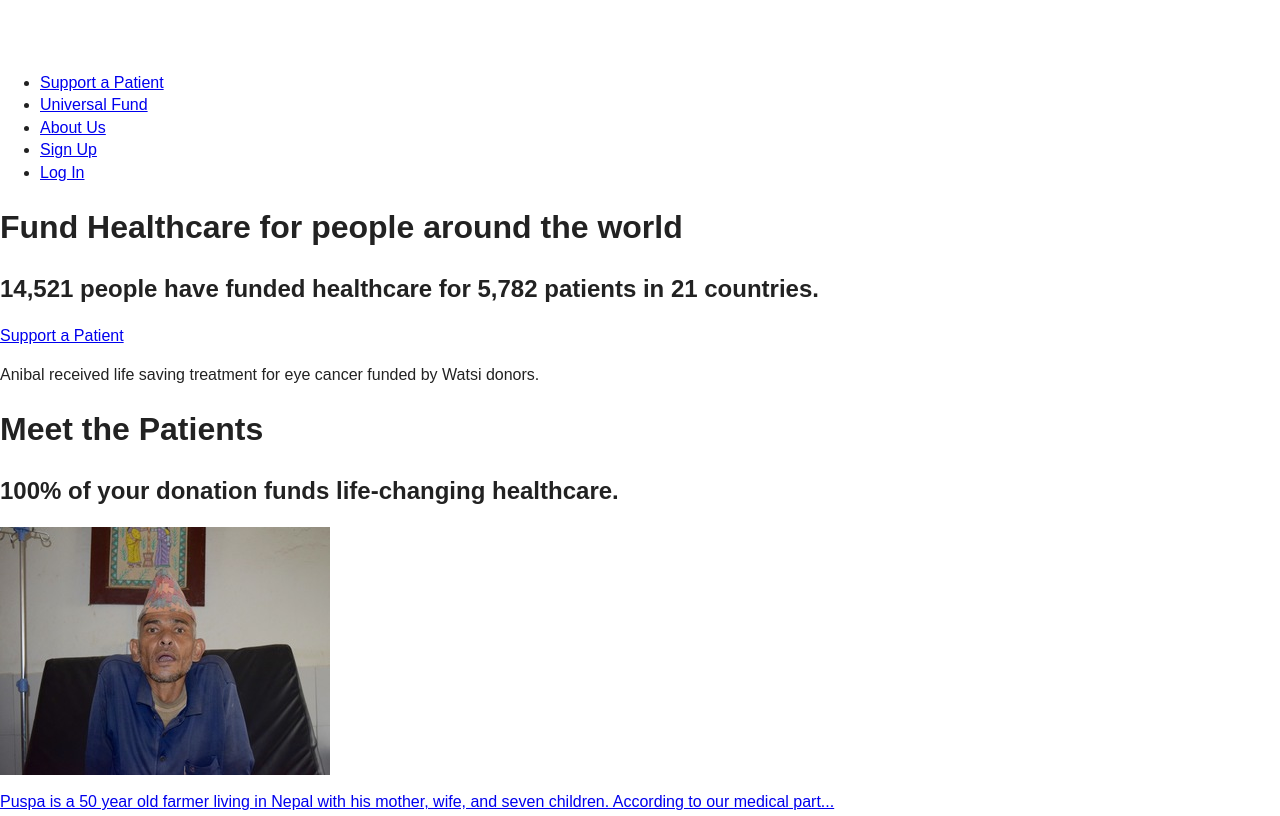
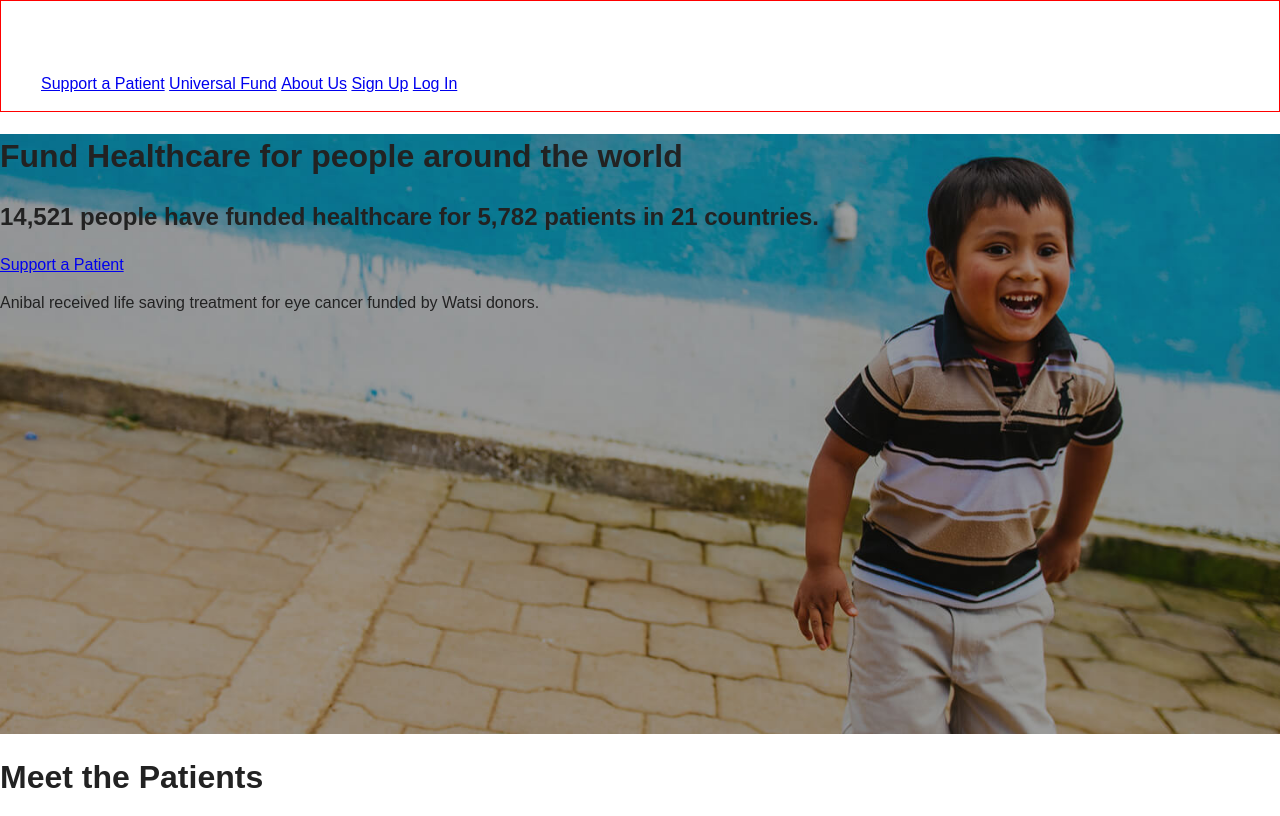
Before and after one commit to bbolermcad/wasi, a plain HTML site: page index.html in a window 1280 px wide. Shown: the top 816 px of the page. Drawn offline with nearby package versions, Linux system fonts and the light colour scheme.

Commit message:
css updates

```diff
--- a/css/main.css
+++ b/css/main.css
@@ -95,9 +95,45 @@ textarea {
    Author's custom styles
    ========================================================================== */
 
+.button {
+  border-radius: 50px;
+}
+
+.mainnav {
+  margin-top: 0px;
+  border: 1px red solid;
+  position: relative;
+}
 
 
+.mainnav li {
+  display: inline-block;
 
+}
+
+.worldcare {
+  background: url(../img/boyheaderimg.jpg) no-repeat center top;
+  background-size: cover;
+  height: 600px;
+  margin-top: 0px;
+  position: relative;
+}
+
+.patients {
+
+}
+
+.process {
+  background-color: #FDD250;
+  color: #4A5C66;
+  overflow: hidden;
+  border: red solid 1px;
+  text-align: center;
+}
+
+.step {
+  display: inline-block;
+}
 
 
 
```
Also changed, not shown: index.html (+1 -0 lines).
